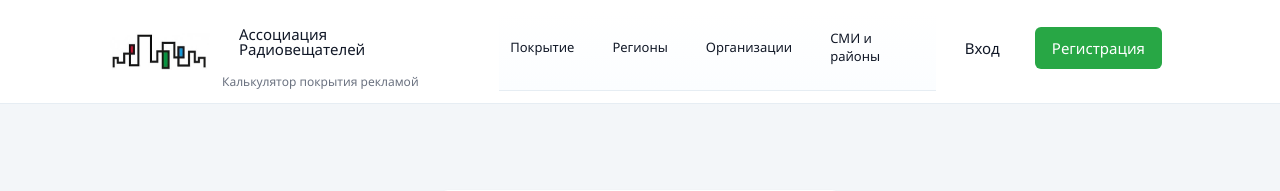
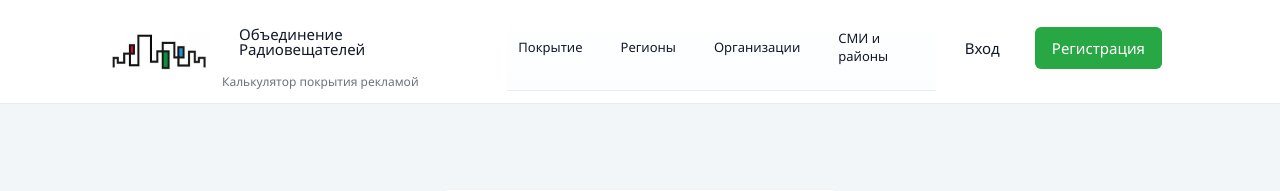
Before and after one commit to labintsev/APB, a Flask app: page /auth/register in a window 1280 px wide. Shown: the top 191 px of the page. Run offline with Flask 3, Linux system fonts and the light colour scheme.

```diff
--- a/adcalc/templates/base.html
+++ b/adcalc/templates/base.html
@@ -16,8 +16,7 @@
                 <div class="site-brand">
                     <img src="{{ url_for('static', filename='logo.png') }}" alt="logo" class="logo">
                     <div>
-                        <div class="brand-name"><a class="btn" href="{{ url_for('index') }}">Ассоциация
-                                Радиовещателей</a></div>
+                        <div class="brand-name"><a class="btn" href="{{ url_for('index') }}">Объединение Радиовещателей</a></div>
                         <div class="brand-sub small">Калькулятор покрытия рекламой</div>
                     </div>
                 </div>
--- a/adcalc/templates/org/org-update.html
+++ b/adcalc/templates/org/org-update.html
@@ -6,7 +6,7 @@
 
 <div class="container">
   <div class="card">
-    <h2>Реквезиты организации</h2>
+    <h2>Реквизиты организации</h2>
     <form method="post" action="{{ url_for('org.org_update', org_id=organisation.id) }}">
       <div class="form-group">
         <label for="name">Название:</label>
```
Also changed, not shown: README.md.
